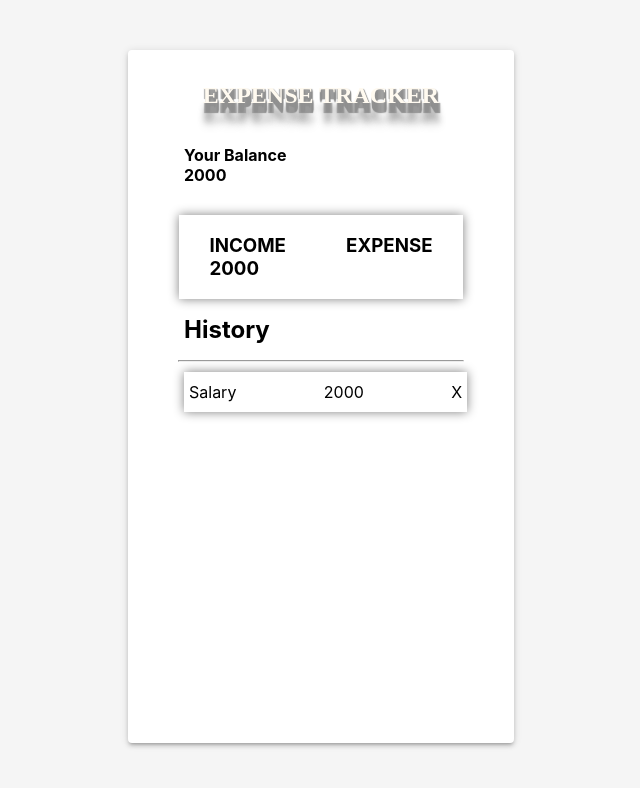
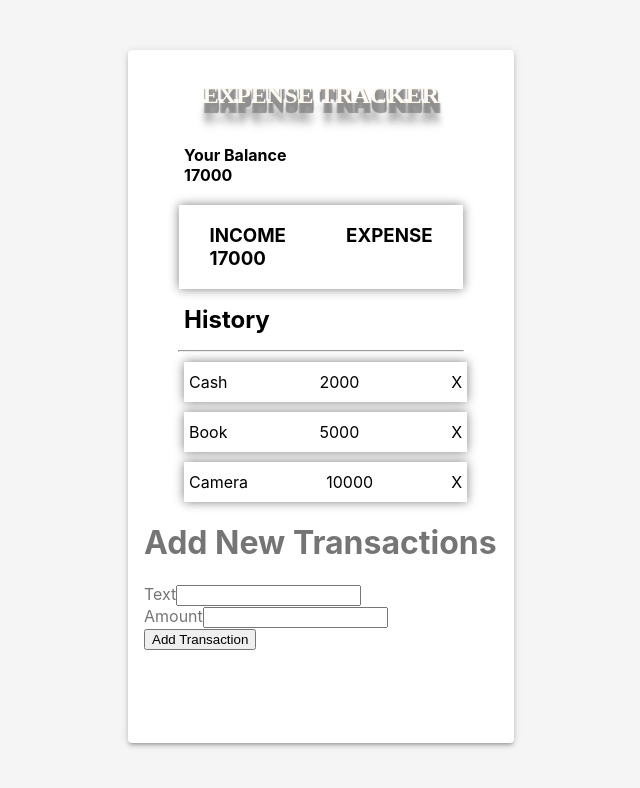
Before and after one commit to 007Abdullah/Expense-Tracker-with-Typescript-7a, a React (Create React App) app: page / in a window 1280 px wide. Shown: the top 788 px of the page, without its empty margins (319-959 px from the left). Built offline with nearby package versions, Linux system fonts and the light colour scheme.

Commit message:
Changing

```diff
--- a/src/App.tsx
+++ b/src/App.tsx
@@ -46,8 +46,7 @@ function App() {
                   <Balance />
                   <IncomeExpense />
                   <History />
-                  {/*<br />
-                <Addtransaction /> */}
+                  <Addtransaction />
                 </Provider>
               </Paper>
             </div>
--- a/src/components/Addtransaction.tsx
+++ b/src/components/Addtransaction.tsx
@@ -1,5 +1,7 @@
 import React, { useContext, useState } from 'react';
 import { GlobalContext } from '../globalContext/Context';
+
+
 
 const Addtransaction: React.FC = () => {
 
@@ -10,7 +12,6 @@ const Addtransaction: React.FC = () => {
 
     function handleSubmit(e: { preventDefault: () => void }) {
         e.preventDefault();
-
         const newTransaction = {
             id: Math.floor(Math.random() * 100000000),
             title,
--- a/src/components/History.tsx
+++ b/src/components/History.tsx
@@ -38,9 +38,7 @@ const History = () => {
                             <React.Fragment key={index}>
                                 <li className={classes.lilist}>
                                     <span>{transObj.title}</span>
-                                    <span>{transObj.amount}
-
-                                    </span>
+                                    <span>{transObj.amount}</span>
                                     <span onClick={(id) => deleteTransactions(transObj.id)}>
                                         X
                                     </span>
--- a/src/components/IncomeExpense.tsx
+++ b/src/components/IncomeExpense.tsx
@@ -18,7 +18,7 @@ const IncomeExpense: React.FC = () => {
 
     return (
         <React.Fragment>
-            <div style={{ color: 'black', width: '80%', display: 'flex', justifyContent: 'space-around', backgroundColor: 'white', margin: '0 auto', marginTop: '30px', boxShadow: '0 0 10px gray' }}>
+            <div style={{ color: 'black', width: '80%', display: 'flex', justifyContent: 'space-around', backgroundColor: 'white', margin: '0 auto', marginTop: '20px', boxShadow: '0 0 10px gray' }}>
                 <h3>INCOME <br />{getIcome}</h3>
                 <h3>EXPENSE <br />{Getexpense}</h3>
             </div>
--- a/src/globalContext/Context.tsx
+++ b/src/globalContext/Context.tsx
@@ -3,7 +3,7 @@ import TransactionReducer from './Reducer';
 import { TransactionTypes } from '../Types';
 
 const initialState = {
-    transactions: [{ id: 1, title: 'Salary', amount: 2000 }],
+    transactions: [{ id: 1, title: 'Cash', amount: 2000 }, { id: 2, title: 'Book', amount: 5000 }, { id: 3, title: 'Camera', amount: 10000 }],
     addTransactions: (transactions: TransactionTypes) => { },
     deleteTransactions: (id: number) => { },
 };
```
